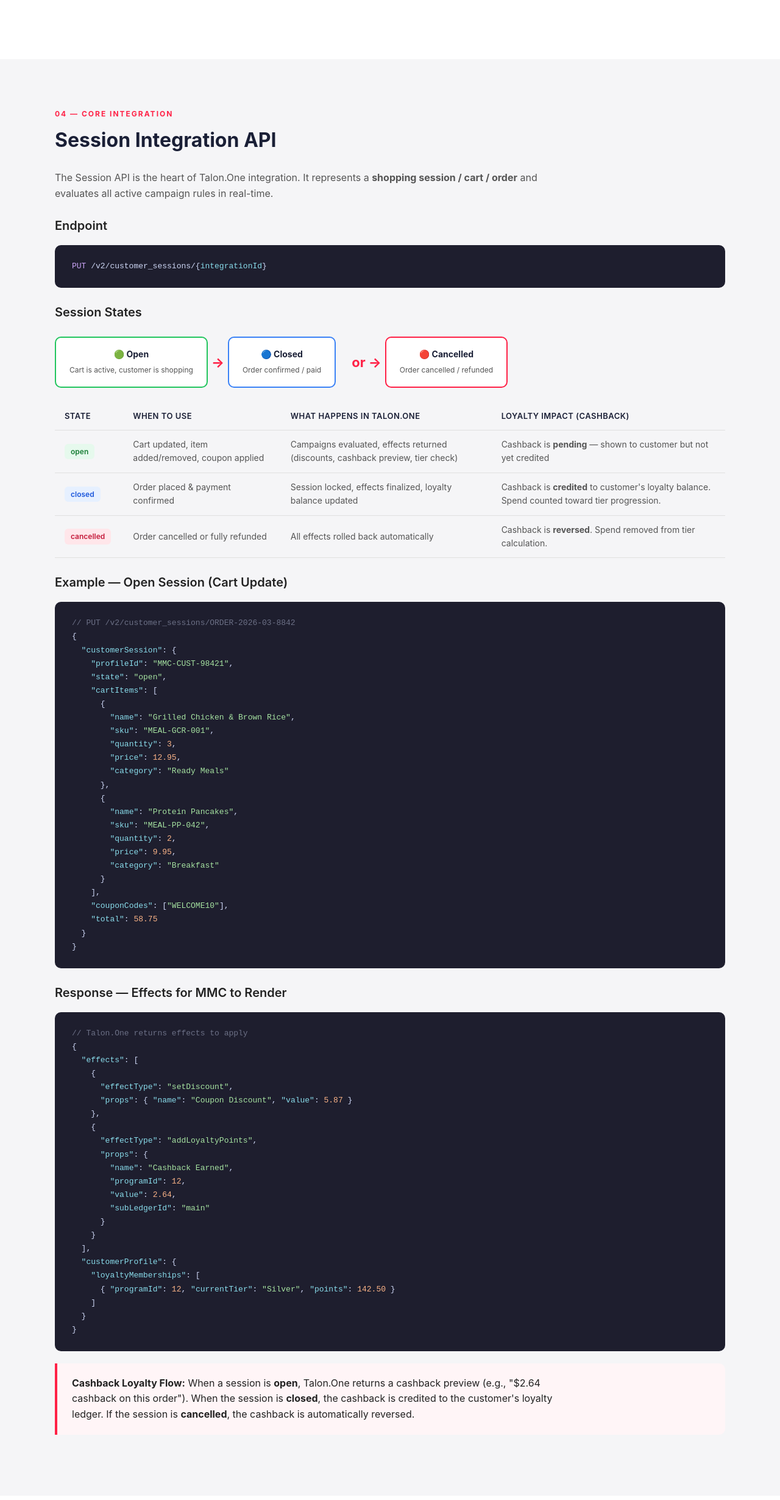
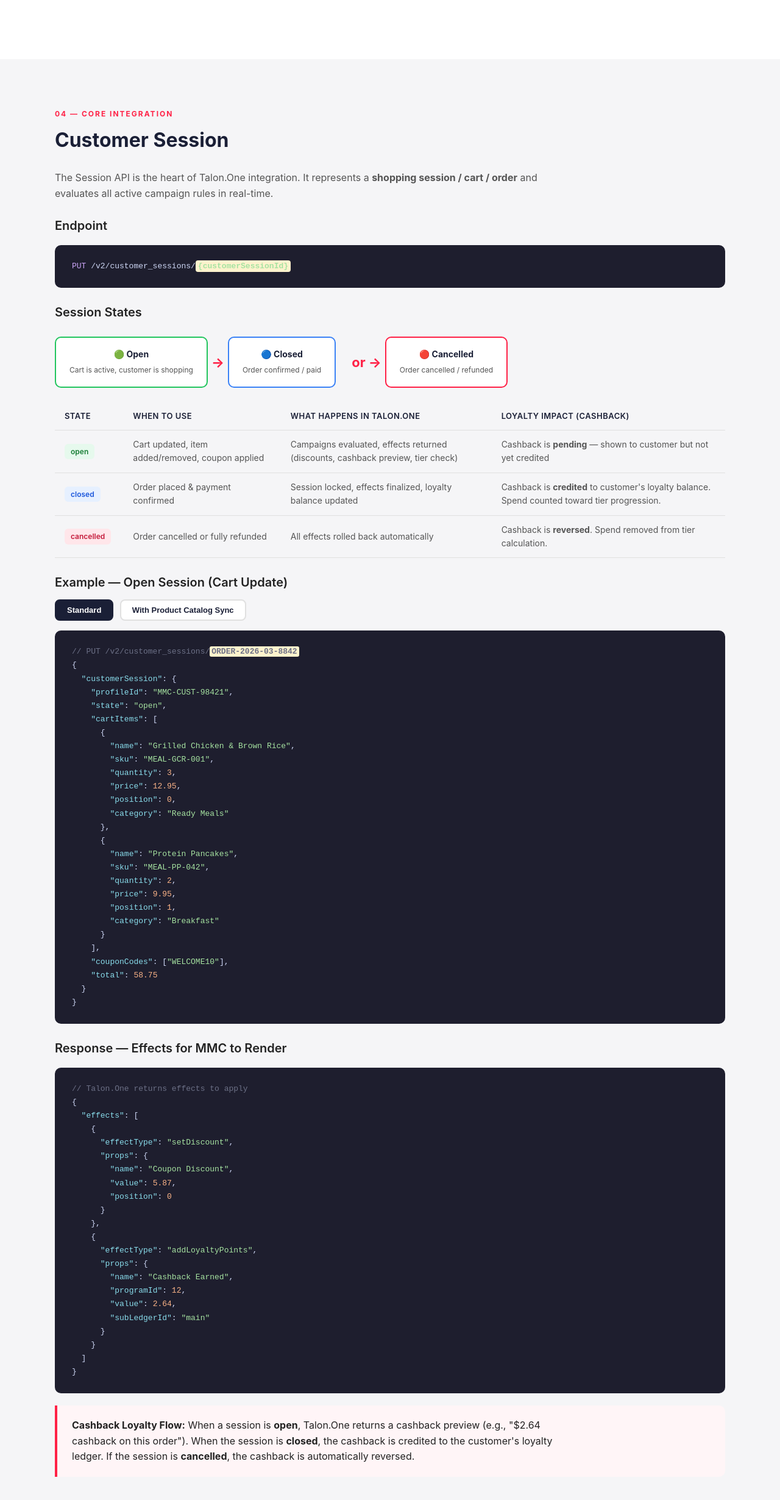
Before and after one commit to baocrazyTalon/presales-content, a plain HTML site: page CLIENTS/OPPORTUNITIES/MY MUSCLE CHEF/index.html in a window 1280 px wide. Shown: the part 3742-6202 px from the top of the page at 61% size. Drawn offline with Linux system fonts and the light colour scheme.

Commit message:
Section 4: rename to Customer Session, highlight sessionId, add position, catalog toggle, remove loyaltyMemberships

```diff
--- a/CLIENTS/OPPORTUNITIES/MY MUSCLE CHEF/index.html
+++ b/CLIENTS/OPPORTUNITIES/MY MUSCLE CHEF/index.html
@@ -504,6 +504,11 @@
     .arch-cio-right { /* arrow points right → to Talon.One */ }
 
     .arch-gcp-logo { flex-shrink: 0; }
+
+    /* Version toggle buttons */
+    .version-toggle { display: inline-block; padding: 8px 18px; font-size: 13px; font-weight: 600; border: 2px solid var(--border); background: var(--white); color: var(--navy); border-radius: 8px; cursor: pointer; margin-right: 6px; transition: all .15s; }
+    .version-toggle:hover { border-color: var(--navy); }
+    .version-toggle.active { background: var(--navy); color: var(--white); border-color: var(--navy); }
   </style>
 </section>
 
@@ -574,12 +579,12 @@
 <section id="session-api" style="background: var(--light-gray); max-width: 100%;">
   <div class="inner">
     <div class="section-label">04 — Core Integration</div>
-    <h2>Session Integration API</h2>
+    <h2>Customer Session</h2>
     <p>The Session API is the heart of Talon.One integration. It represents a <strong>shopping session / cart / order</strong> and evaluates all active campaign rules in real-time.</p>
 
     <h3>Endpoint</h3>
     <div class="code-block">
-      <code><span class="kw">PUT</span> /v2/customer_sessions/{<span class="key">integrationId</span>}</code>
+      <code><span class="kw">PUT</span> /v2/customer_sessions/<span class="str" style="background:#fff3cd;padding:2px 4px;border-radius:4px;font-weight:700;">{customerSessionId}</span></code>
     </div>
 
     <h3>Session States</h3>
@@ -627,8 +632,17 @@
     </table>
 
     <h3>Example — Open Session (Cart Update)</h3>
-    <div class="code-block">
-      <code><span class="cm">// PUT /v2/customer_sessions/ORDER-2026-03-8842</span>
+
+    <!-- Version toggle -->
+    <div style="margin-bottom: 12px;">
+      <button class="version-toggle active" onclick="toggleSessionVersion('standard')">Standard</button>
+      <button class="version-toggle" onclick="toggleSessionVersion('catalog')">With Product Catalog Sync</button>
+    </div>
+
+    <!-- Standard version -->
+    <div id="session-standard" class="session-version">
+      <div class="code-block">
+        <code><span class="cm">// PUT /v2/customer_sessions/<span style="background:#fff3cd;padding:1px 3px;border-radius:3px;font-weight:700;">ORDER-2026-03-8842</span></span>
 {
   <span class="key">"customerSession"</span>: {
     <span class="key">"profileId"</span>: <span class="str">"MMC-CUST-98421"</span>,
@@ -639,6 +653,7 @@
         <span class="key">"sku"</span>: <span class="str">"MEAL-GCR-001"</span>,
         <span class="key">"quantity"</span>: <span class="num">3</span>,
         <span class="key">"price"</span>: <span class="num">12.95</span>,
+        <span class="key">"position"</span>: <span class="num">0</span>,
         <span class="key">"category"</span>: <span class="str">"Ready Meals"</span>
       },
       {
@@ -646,6 +661,7 @@
         <span class="key">"sku"</span>: <span class="str">"MEAL-PP-042"</span>,
         <span class="key">"quantity"</span>: <span class="num">2</span>,
         <span class="key">"price"</span>: <span class="num">9.95</span>,
+        <span class="key">"position"</span>: <span class="num">1</span>,
         <span class="key">"category"</span>: <span class="str">"Breakfast"</span>
       }
     ],
@@ -653,6 +669,37 @@
     <span class="key">"total"</span>: <span class="num">58.75</span>
   }
 }</code>
+      </div>
+    </div>
+
+    <!-- Catalog sync version -->
+    <div id="session-catalog" class="session-version" style="display:none;">
+      <div class="highlight-box" style="margin-bottom: 12px; background: #f0fafb; border-color: #0891b2;">
+        <p><strong>With Product Catalog Sync:</strong> When your product catalog is synced to Talon.One, cart items only need the <code>sku</code>, <code>quantity</code>, and <code>position</code>. Price, name, and other attributes are automatically read from the catalog.</p>
+      </div>
+      <div class="code-block">
+        <code><span class="cm">// PUT /v2/customer_sessions/<span style="background:#fff3cd;padding:1px 3px;border-radius:3px;font-weight:700;">ORDER-2026-03-8842</span></span>
+{
+  <span class="key">"customerSession"</span>: {
+    <span class="key">"profileId"</span>: <span class="str">"MMC-CUST-98421"</span>,
+    <span class="key">"state"</span>: <span class="str">"open"</span>,
+    <span class="key">"cartItems"</span>: [
+      {
+        <span class="key">"sku"</span>: <span class="str">"MEAL-GCR-001"</span>,
+        <span class="key">"quantity"</span>: <span class="num">3</span>,
+        <span class="key">"position"</span>: <span class="num">0</span>
+      },
+      {
+        <span class="key">"sku"</span>: <span class="str">"MEAL-PP-042"</span>,
+        <span class="key">"quantity"</span>: <span class="num">2</span>,
+        <span class="key">"position"</span>: <span class="num">1</span>
+      }
+    ],
+    <span class="key">"couponCodes"</span>: [<span class="str">"WELCOME10"</span>],
+    <span class="key">"total"</span>: <span class="num">58.75</span>
+  }
+}</code>
+      </div>
     </div>
 
     <h3>Response — Effects for MMC to Render</h3>
@@ -662,7 +709,11 @@
   <span class="key">"effects"</span>: [
     {
       <span class="key">"effectType"</span>: <span class="str">"setDiscount"</span>,
-      <span class="key">"props"</span>: { <span class="key">"name"</span>: <span class="str">"Coupon Discount"</span>, <span class="key">"value"</span>: <span class="num">5.87</span> }
+      <span class="key">"props"</span>: {
+        <span class="key">"name"</span>: <span class="str">"Coupon Discount"</span>,
+        <span class="key">"value"</span>: <span class="num">5.87</span>,
+        <span class="key">"position"</span>: <span class="num">0</span>
+      }
     },
     {
       <span class="key">"effectType"</span>: <span class="str">"addLoyaltyPoints"</span>,
@@ -673,14 +724,18 @@
         <span class="key">"subLedgerId"</span>: <span class="str">"main"</span>
       }
     }
-  ],
-  <span class="key">"customerProfile"</span>: {
-    <span class="key">"loyaltyMemberships"</span>: [
-      { <span class="key">"programId"</span>: <span class="num">12</span>, <span class="key">"currentTier"</span>: <span class="str">"Silver"</span>, <span class="key">"points"</span>: <span class="num">142.50</span> }
-    ]
-  }
+  ]
 }</code>
     </div>
+
+    <script>
+    function toggleSessionVersion(version) {
+      document.getElementById('session-standard').style.display = version === 'standard' ? 'block' : 'none';
+      document.getElementById('session-catalog').style.display = version === 'catalog' ? 'block' : 'none';
+      document.querySelectorAll('.version-toggle').forEach(function(btn) { btn.classList.remove('active'); });
+      event.target.classList.add('active');
+    }
+    </script>
 
     <div class="highlight-box">
       <p><strong>Cashback Loyalty Flow:</strong> When a session is <strong>open</strong>, Talon.One returns a cashback preview (e.g., "$2.64 cashback on this order"). When the session is <strong>closed</strong>, the cashback is credited to the customer's loyalty ledger. If the session is <strong>cancelled</strong>, the cashback is automatically reversed.</p>
```
